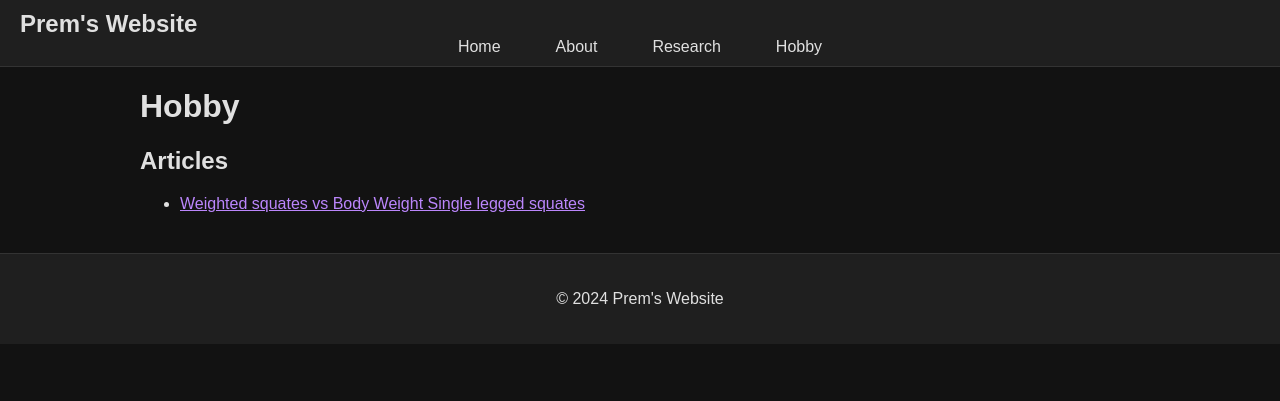
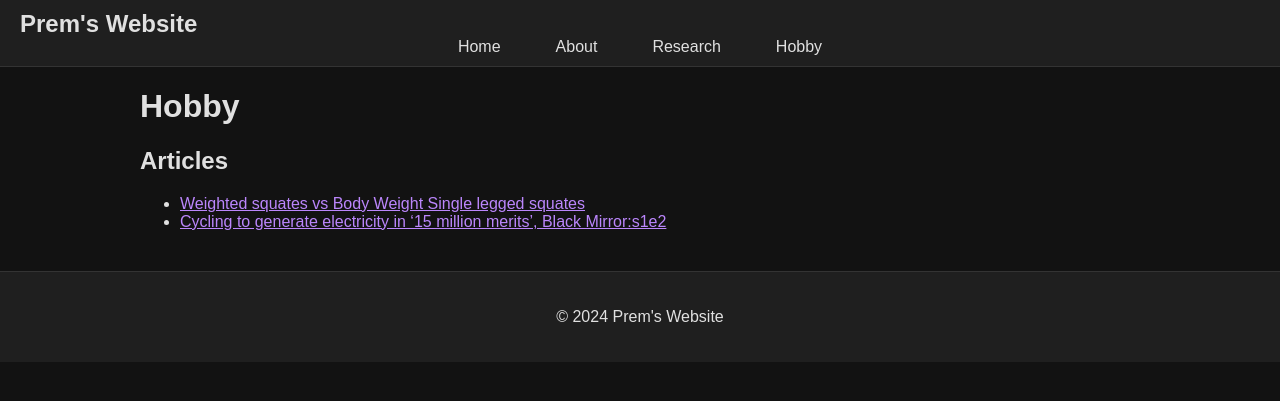
Before and after one commit to prem314/prem314.github.io, a Jekyll site: the page built from hobby.md, in a window 1280 px wide. Shown: the top 401 px of the page. Built offline with Jekyll 4.4.1, drawn with Linux system fonts in a browser that asks for light colours.

Commit message:
Update hobby.md

```diff
--- a/hobby.md
+++ b/hobby.md
@@ -7,3 +7,4 @@ title: About
 
 ## Articles
   - [Weighted squates vs Body Weight Single legged squates](./weighted_squates_vs_body_weight_single_legged_squates.md)
+  - [Cycling to generate electricity in '15 million merits', Black Mirror:s1e2](cycling_to_generate_electricity_15_million_merits_black_mirror.md)
```
